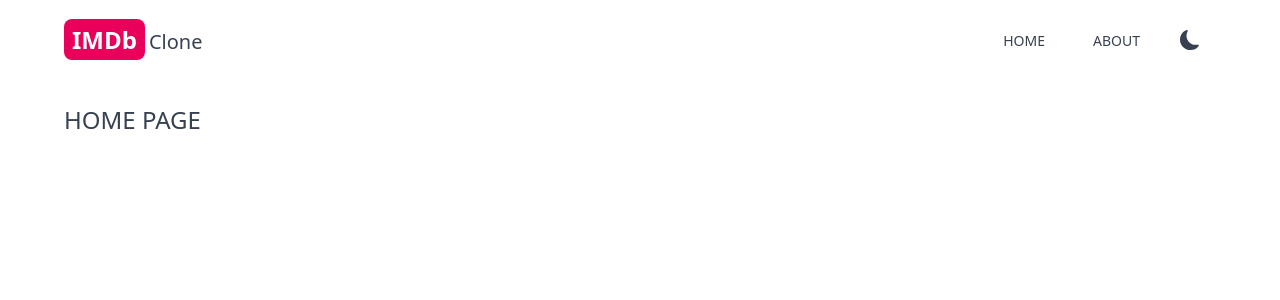
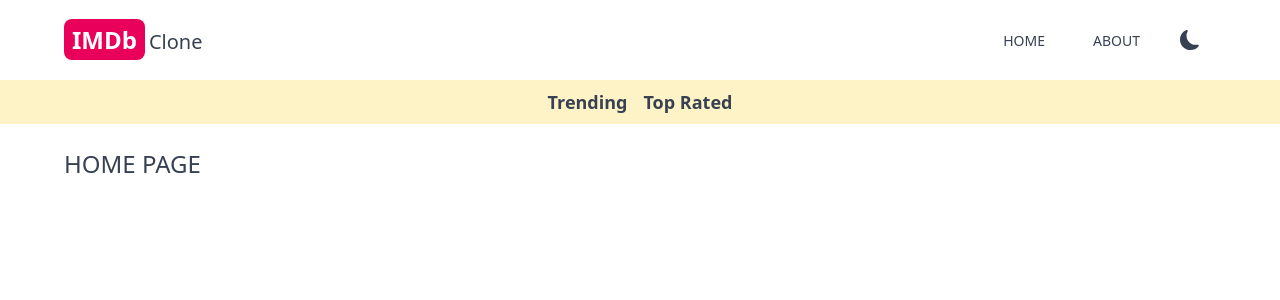
Before and after one commit to colpitts-dev/imdb-nextjs, a Next.js app: page / in a window 1280 px wide. Shown: the top 300 px of the page. Built offline with nearby package versions, Linux system fonts and the light colour scheme.

Commit message:
feat: add navbar component

```diff
--- a/src/app/layout.tsx
+++ b/src/app/layout.tsx
@@ -1,4 +1,5 @@
 import Header from "@/components/Header";
+import { Navbar } from "@/components/Navbar";
 import { AppProviders } from "./AppProviders";
 
 import "./globals.css";
@@ -20,6 +21,7 @@
       <body>
         <AppProviders>
           <Header />
+          <Navbar />
           {children}
         </AppProviders>
       </body>
--- /dev/null
+++ b/src/components/Navbar.tsx
@@ -0,0 +1,10 @@
+import { NavbarItem } from "./NavbarItem";
+
+export const Navbar = () => {
+  return (
+    <nav className="flex justify-center w-full p-4 py-2 space-x-4 text-lg dark:bg-gray-600 bg-amber-100">
+      <NavbarItem title="Trending" param="fetchTrending" />
+      <NavbarItem title="Top Rated" param="fetchTopRated" />
+    </nav>
+  );
+};
--- /dev/null
+++ b/src/components/NavbarItem.tsx
@@ -0,0 +1,27 @@
+"use client";
+
+import Link from "next/link";
+import { useSearchParams } from "next/navigation";
+
+export interface NavbarItemProps {
+  title: string;
+  param: string;
+}
+
+export const NavbarItem: React.FC<NavbarItemProps> = ({ title, param }) => {
+  const searchParams = useSearchParams();
+  const genre = searchParams.get("genre");
+
+  return (
+    <Link
+      href={`/?genre=${param}`}
+      className={`hover:text-amber-600 dark:hover:text-primary font-semibold ${
+        genre &&
+        genre === param &&
+        "underline underline-offset-8 decoration-4 decoration-amber-600 dark:decoration-primary rounded-lg"
+      }`}
+    >
+      {title}
+    </Link>
+  );
+};
```
